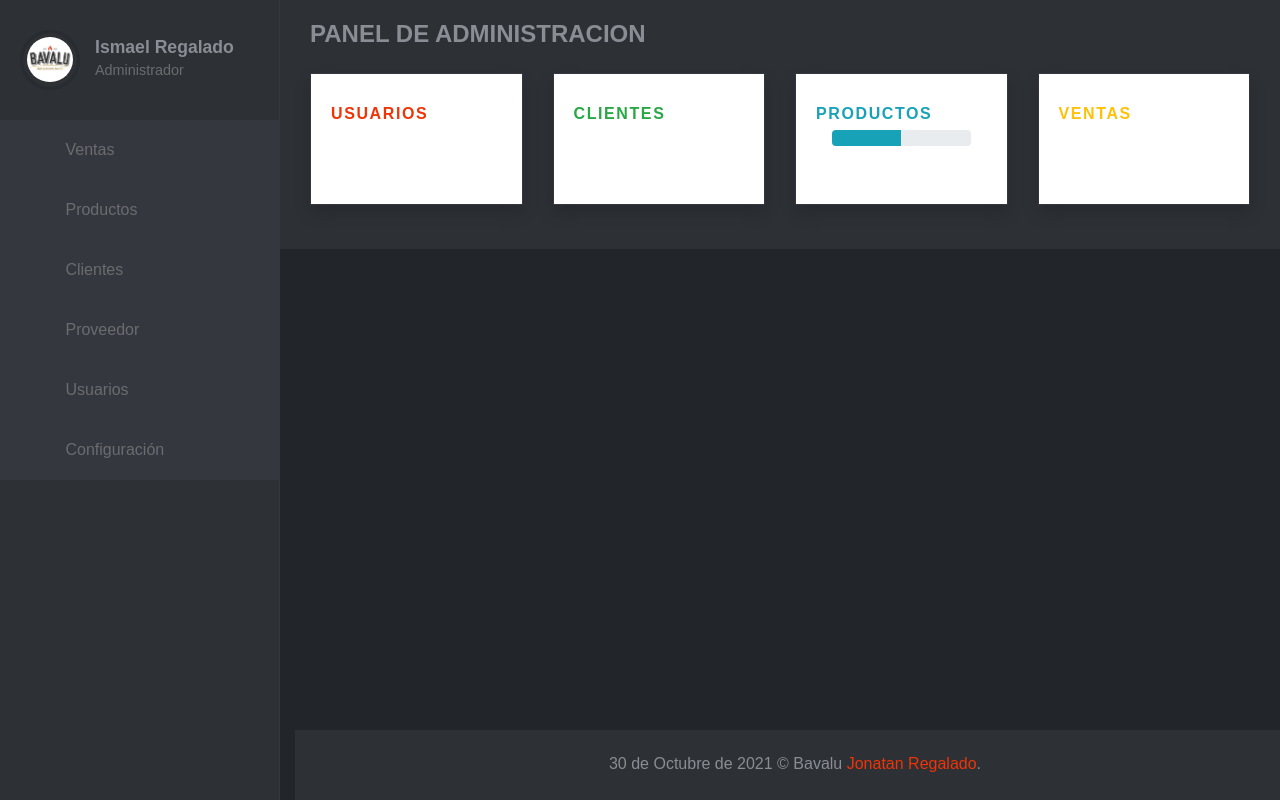
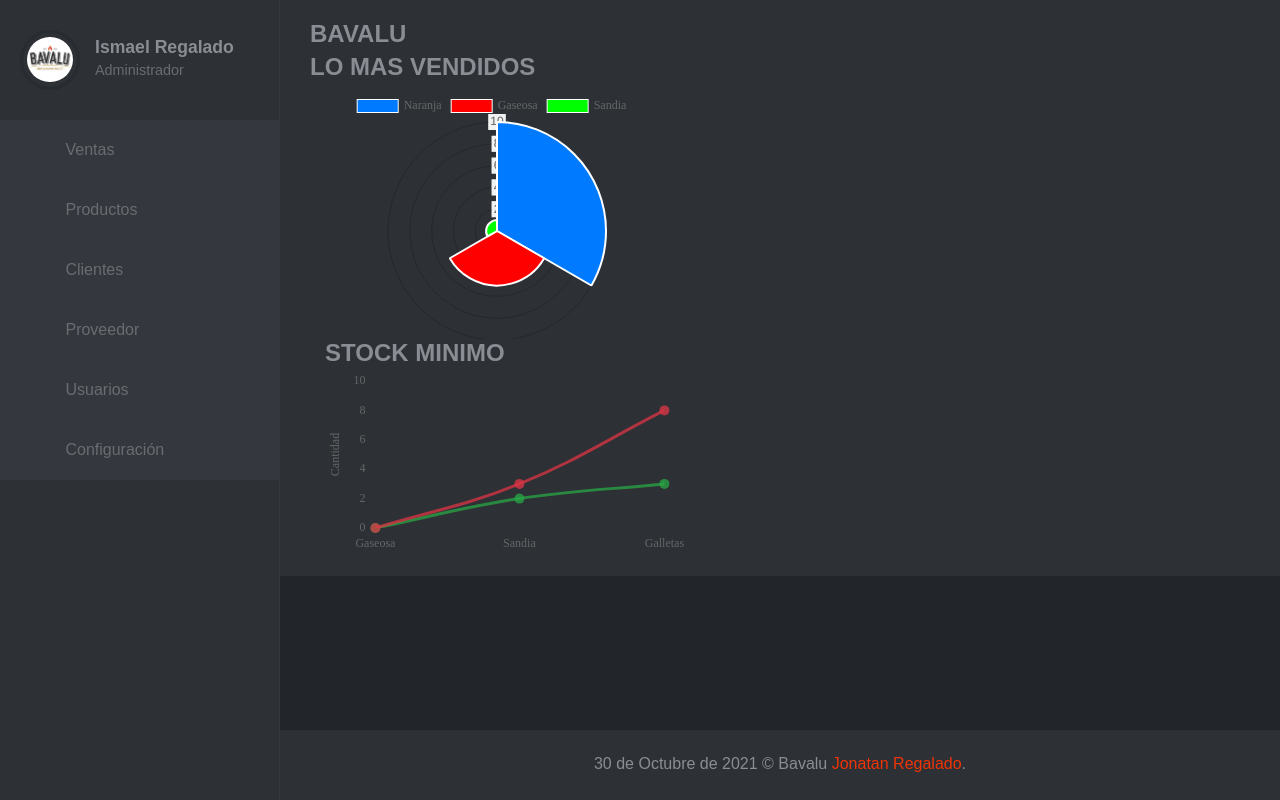
Before and after one commit to JonatanR97/SISTEMA-DE-VENTAS-PHP, a PHP site: page /sistema/ in a window 1280 px wide. Shown: the part 81-881 px from the top of the page. Run offline with PHP 8.4, Linux system fonts and the light colour scheme; a user stored in the database is signed in; data comes from the database, SQL or seed files in the repository; data that the repository does not hold is empty; some libraries are stand-ins or nearby versions; some web fonts are replaced.

Commit message:
Correccion de ultimos errores

```diff
--- a/sistema/index.php
+++ b/sistema/index.php
@@ -1,103 +1,31 @@
 <?php include_once "includes/header.php"; ?>
 
 <div class="container-fluid">
-	<!-- Page Heading -->
-	<div class="d-sm-flex align-items-center justify-content-between mb-4">
-		<h1 class="h3 mb-0 text-gray-800">PANEL DE ADMINISTRACION</h1>
+
+	<div class="d-sm-flex align-items-center justify-content-between mb-1">
+		<h1 class="h3 mb-0 text-gray-900">BAVALU</h1>
 	</div>
 
-	<!-- Content Row -->
 	<div class="row">
 
-		<!-- Earnings (Monthly) Card Example -->
-		<a class="col-xl-3 col-md-6 mb-4" href="lista_usuarios.php">
-			<div class="card border-left-primary shadow h-100 py-2 bg-white">
-				<div class="card-body">
-					<div class="row no-gutters align-items-center">
-						<div class="col mr-2">
-							<div class="text-xs font-weight-bold text-primary text-uppercase mb-1">Usuarios</div>
-							<div class="h5 mb-0 font-weight-bold text-gray-800"><?php echo $data['usuarios']; ?></div>
-						</div>
-						<div class="col-auto">
-							<i class="fas fa-user fa-2x text-gray-300"></i>
-						</div>
-					</div>
-				</div>
-			</div>
-		</a>
-
-
-		<!-- Earnings (Monthly) Card Example -->
-		<a class="col-xl-3 col-md-6 mb-4" href="lista_cliente.php">
-			<div class="card border-left-success shadow h-100 py-2 bg-white">
-				<div class="card-body">
-					<div class="row no-gutters align-items-center">
-						<div class="col mr-2">
-							<div class="text-xs font-weight-bold text-success text-uppercase mb-1">Clientes</div>
-							<div class="h5 mb-0 font-weight-bold text-gray-800"><?php echo $data['clientes']; ?></div>
-						</div>
-						<div class="col-auto">
-							<i class="fas fa-users fa-2x text-gray-300"></i>
-						</div>
-					</div>
-				</div>
-			</div>
-		</a>
-
-		<!-- Earnings (Monthly) Card Example -->
-		<a class="col-xl-3 col-md-6 mb-4" href="lista_productos.php">
-			<div class="card border-left-info shadow h-100 py-2 bg-white">
-				<div class="card-body">
-					<div class="row no-gutters align-items-center">
-						<div class="col mr-2">
-							<div class="text-xs font-weight-bold text-info text-uppercase mb-1">Productos</div>
-							<div class="row no-gutters align-items-center">
-								<div class="col-auto">
-									<div class="h5 mb-0 mr-3 font-weight-bold text-gray-800"><?php echo $data['productos']; ?></div>
-								</div>
-								<div class="col">
-									<div class="progress progress-sm mr-2">
-										<div class="progress-bar bg-info" role="progressbar" style="width: 50%" aria-valuenow="50" aria-valuemin="0" aria-valuemax="100"></div>
-									</div>
-								</div>
-							</div>
-						</div>
-						<div class="col-auto">
-							<i class="fas fa-clipboard-list fa-2x text-gray-300"></i>
-						</div>
-					</div>
-				</div>
-			</div>
-		</a>
-
-		<!-- Pending Requests Card Example -->
-		<a class="col-xl-3 col-md-6 mb-4" href="ventas.php">
-			<div class="card border-left-warning bg-white shadow h-100 py-2">
-				<div class="card-body">
-					<div class="row no-gutters align-items-center">
-						<div class="col mr-2">
-							<div class="text-xs font-weight-bold text-warning text-uppercase mb-1">Ventas</div>
-							<div class="h5 mb-0 font-weight-bold text-gray-800"><?php echo $data['ventas']; ?></div>
-						</div>
-						<div class="col-auto">
-							<i class="fas fa-dollar-sign fa-2x text-gray-300"></i>
-						</div>
-					</div>
-				</div>
-			</div>
-		</a>
-		<!--
-		<div class="col-lg-7">
+		<div class="col-lg-5">
 			<div class="au-card m-b-30">
 				<div class="au-card-inner">
-					<h3 class="title-7 m-b-40">Productos más vendidos</h3>
+					<h3 class="title-7 m-b-40">LO MAS VENDIDOS</h3>
 					<canvas id="polarChart"></canvas>
 				</div>
 			</div>
 		</div>
 	</div>
 
-	-->
+	<div class = "col-sm-5">
+			<div class = "au-card mb-30">
+				<div class = "au-card-inner">
+					<h3 class = "title-2 mb-40"> STOCK MINIMO </h3>
+					<canvas id = "sales-chart"> </canvas>
+				</div>
+			</div>
+		</div>
 
 
 </div>
```
Also changed, not shown: BAVALU.sql (renamed from sis_venta.sql).
